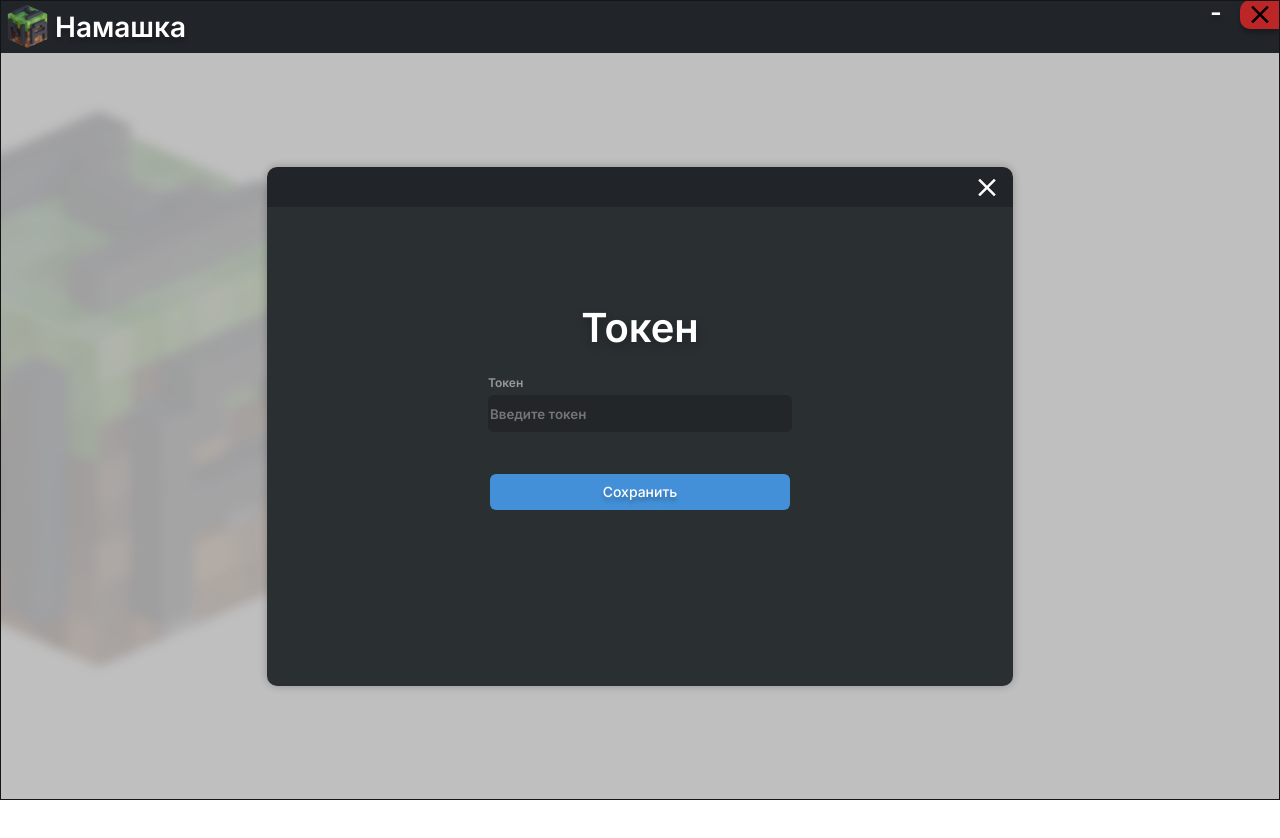
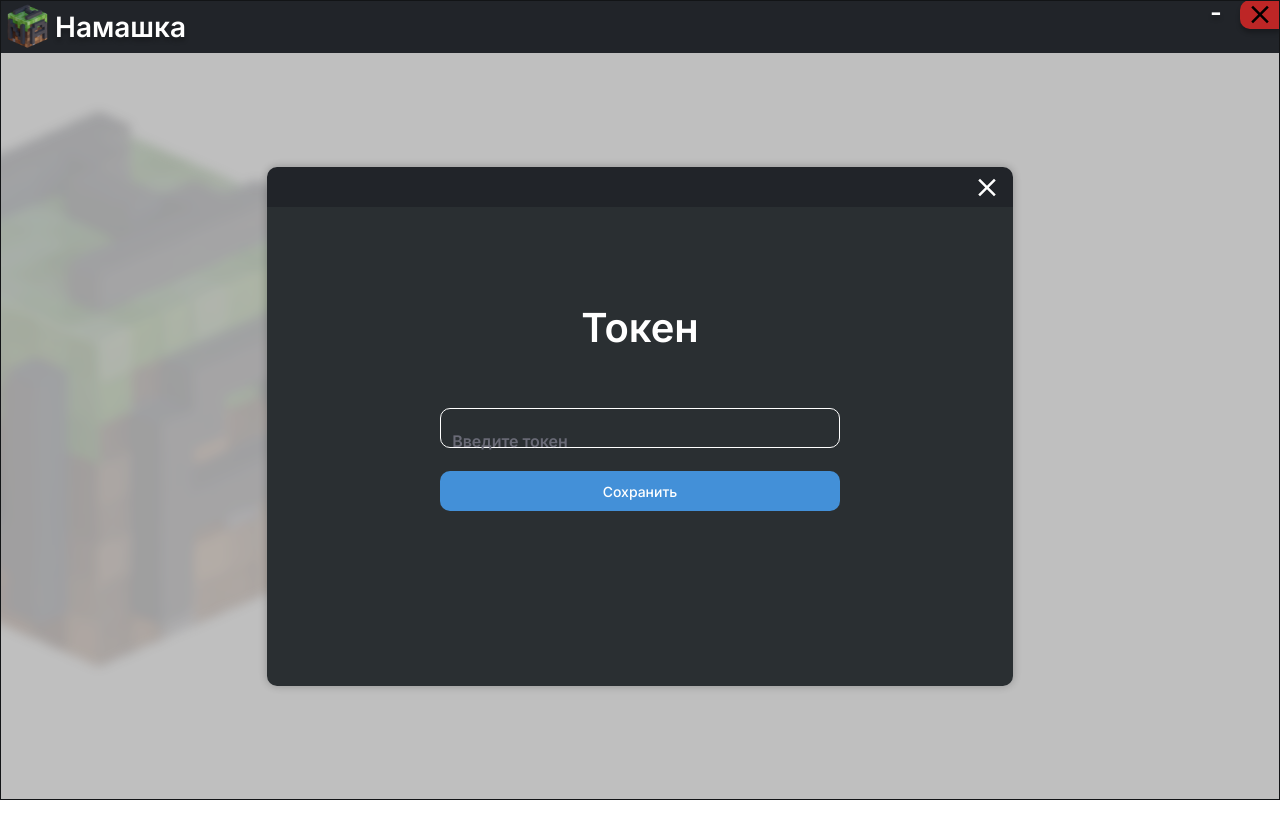
Before and after one commit to Levionid/NamashkaLauncherTauri, a Svelte app: page / in a window 1280 px wide. Both pictures are taken after a click on the button "Ввести токен". Shown: the top 838 px of the page. Built offline with nearby package versions, Linux system fonts and the light colour scheme.

Commit message:
Changed username input and token input

```diff
--- a/src/MainMenu.svelte
+++ b/src/MainMenu.svelte
@@ -151,6 +151,18 @@
         }
     }
 
+    async function checkInputBox(): Promise<boolean> {
+        const usernameInput = document.querySelector('.namashka-craft-username-input-box') as HTMLInputElement;
+
+        if (usernameInput && usernameInput.value.trim() !== '') {
+            usernameInput.parentElement?.querySelector('.namashka-craft-username-input-box-placeholder')?.classList.add('entered');
+        } else {
+            usernameInput.parentElement?.querySelector('.namashka-craft-username-input-box-placeholder')?.classList.remove('entered');
+        }
+
+        return false;
+    }
+
     onMount(() => {
         setInitialSelectedElement();
     });
@@ -192,9 +204,9 @@
             </span>
         </div>
         <div class="namashka-craft-user-box">
-            <div class="namashka-craft-username">
-                <span class="namashka-craft-username-text">Ник</span>
-                <input class="namashka-craft-username-input-box" type="text" maxlength="15" placeholder="Введите ник" value={username} disabled={!launcherOptionsExists}>
+            <div class="namashka-craft-username-input">
+                <input class="namashka-craft-username-input-box" type="text" maxlength="23" placeholder=" " value={username} disabled={!launcherOptionsExists}>
+                <label class="namashka-craft-username-input-box-placeholder">Введите ник</label>
             </div>
             <button class="namashka-craft-play-button" on:click={startMinecraftLoader} on:click={saveUsername} disabled={!launcherOptionsExists}>Играть</button>
             <div class="error-feedback"></div>
@@ -236,7 +248,6 @@
     .namashka-craft-authorization-button,
     .namashka-craft-name,
     .namashka-craft-description,
-    .namashka-craft-username-text,
     .namashka-craft-username-input-box,
     .error-feedback {
         font-family: "Inter", sans-serif;
@@ -279,7 +290,6 @@
         display: flex;
         flex-wrap: wrap;
         flex-direction: row;
-        align-items: center;
         align-items: center;
         align-content: flex-start;
         gap: 30px 55px;
@@ -339,7 +349,6 @@
         border-radius: 10px;
         color: #fff;
         font-size: 28px;
-        text-shadow: 0 4px 4px var(--shadow-color);
         user-select: none;
         cursor: pointer;
         transition: color 0.3s, box-shadow 0.3s, font-size 0.3s;
@@ -357,9 +366,6 @@
         width: 30.21vw;
         height: calc(100vh - var(--header-height));
         background-color: var(--tab-background-color);
-        display: flex;
-        flex-direction: column;
-        align-items: center;
         z-index: 0;
     }
 
@@ -377,8 +383,10 @@
 
     .namashka-craft {
         display: flex;
+        flex-wrap: wrap;
         flex-direction: column;
         align-items: center;
+        gap: 5px;
         text-align: center;
     }
 
@@ -388,67 +396,98 @@
         height: 26vh;
         box-shadow: 0 4px 4px var(--shadow-color);
         margin-top: 4.1vh;
-        margin-bottom: 0.6vh;
         user-select: none;
     }
 
     .namashka-craft-name {
         color: var(--text-color);
         font-size: 28px;
-        text-shadow: 0 4px 4px var(--shadow-color);
         transition: color 0.3s;
     }
 
     .namashka-craft-description {
         color: var(--secondary-text-color);
         font-size: 13px;
-        text-shadow: 0 4px 4px var(--shadow-color);
     }
 
     .namashka-craft-user-box {
         position: absolute;
         top: 60vh;
+        width: 100%;
+        display: flex;
+        flex-wrap: wrap;
+        flex-direction: column;
+        align-items: center;
+        justify-content: center;
+        gap: 5px;
+    }
+
+    .namashka-craft-username-input {
+        position: relative;
+        width: 100%;
         display: flex;
         flex-direction: column;
         align-items: center;
+        justify-items: center;
         justify-content: center;
     }
 
-    .namashka-craft-username {
-        position: relative;
-        display: flex;
-        flex-direction: column;
-        align-items: flex-start;
-    }
-
-    .namashka-craft-username-text {
-        color: var(--username-text-color);
-        font-size: 12px;
+    .namashka-craft-username-input-box:focus,
+    .namashka-craft-username-input-box:not(:placeholder-shown) {
+        border-color: #4390D8;
     }
 
     .namashka-craft-username-input-box {
-        width: 11.8vw;
-        height: 3.52vh;
-        background-color: var(--input-background-color);
-        border-radius: 3px;
+        position: relative;
+        width: 250px;
+        height: 40px;
+        top: 20px;
+        background-color: transparent;
+        outline: none;
+        border-radius: 10px;
+        border-color: white;
+        border-width: 1px;
+        border-style: solid;
         color: var(--input-text-color);
         text-align: center;
-        font-size: 14px;
-        border: none;
+        font-size: 16px;
+        transition: .3s;
+        box-sizing: border-box;
+    }
+
+    .namashka-craft-username-input-box-placeholder {
+        position: relative;
+        width: 110px;
+        top: -10px;
+        color: var(--secondary-text-color);
+        text-align: center;
+        transition: 0.3s;
+        user-select: none;
+        pointer-events: none;
+    }
+
+    .namashka-craft-username-input-box:focus + .namashka-craft-username-input-box-placeholder,
+    .namashka-craft-username-input-box:not(:placeholder-shown) + .namashka-craft-username-input-box-placeholder {
+        color: #4390D8;
+        background-color: var(--tab-background-color);
+        transform: translate(-65%, -98%) scale(80%);
     }
 
     .namashka-craft-play-button {
-        margin-top: 1.11vh;
-        width: 12.5vw;
-        height: 6.48vh;
-        background-color: var(--button-background-color);
+        position: relative;
+        width: 250px;
+        height: 40px;
+        background: linear-gradient(to right, #28e254, #34b450);
+        border: none;
         border-radius: 10px;
-        border: none;
         display: flex;
         justify-content: center;
         align-items: center;
-        transition: color 0.3s, box-shadow 0.3s, font-size 0.3s;
-        text-shadow: 0 4px 4px var(--shadow-color);
+        background-size: 150%;
+        background-position: 100%;
+        border-radius: 10px;
+        transition: background-position .3s, font-size .3s, box-shadow .3s;
+
         font-size: 28px;
         color: var(--text-color);
         user-select: none;
@@ -464,9 +503,7 @@
     }
 
     .namashka-craft-play-button:enabled:hover {
-        font-size: 29px;
-        background-color: var(--button-hover-color);
-        box-shadow: 0 0 10px var(--button-hover-color);
+        background-position: 0%;
         cursor: pointer;
     }
 
--- a/src/TokenInputMenu.svelte
+++ b/src/TokenInputMenu.svelte
@@ -68,8 +68,8 @@
             <div class="token-input-box">
                 <div class="namashka-craft-token-name">Токен</div>
                 <div class="namashka-craft-token-input-box">
-                    <div class="namashka-craft-token-text">Токен</div>
-                    <input class="namashka-craft-token-input" type="text" maxlength="70" placeholder="Введите токен">
+                    <input class="namashka-craft-token-input" type="text" maxlength="70" placeholder=" ">
+                    <label class="namashka-craft-token-input-placeholder">Введите токен</label>
                 </div>
                 <button class="namashka-craft-save-button" on:click={saveLauncherOptions}>Сохранить</button>
                 <div class="namashka-craft-token-error-feedback"></div>
@@ -131,47 +131,84 @@
     .namashka-craft-token-name {
         position: relative;
         color: #fff;
-        margin-bottom: 23px;
+        margin-bottom: 18px;
         font-size: 40px;
-        text-shadow: 0 4px 10px var(--shadow-color);
     }
 
     .namashka-craft-token-input-box {
         position: relative;
         display: flex;
+        flex-wrap: wrap;
+        align-items: start;
         flex-direction: column;
-        align-items: start;
+        justify-content: center;
     }
 
-    .namashka-craft-token-input-box div {
-        color: #9A9A9A;
-        font-size: 12px;
-        font-weight: 600;
-        margin-bottom: 5px;
+    .namashka-craft-token-input {
+        position: relative;
+        width: 100%;
+        display: flex;
+        flex-direction: column;
+        align-items: center;
+        justify-items: center;
+        justify-content: center;
     }
 
-    .namashka-craft-token-input-box input {
-        width: 23.44vw;
-        height: 4.44vh;
-        color: #fff;
-        background-color: #222628;
-        border: none;
-        border-radius: 6px;
+    .namashka-craft-token-input:focus,
+    .namashka-craft-token-input:not(:placeholder-shown) {
+        border-color: #4390D8;
+    }
+
+    .namashka-craft-token-input {
+        position: relative;
+        width: 400px;
+        height: 40px;
+        top: 38px;
+        background-color: transparent;
+        outline: none;
+        border-radius: 10px;
+        border-color: white;
+        border-width: 1px;
+        border-style: solid;
         margin-bottom: 5.19vh;
+        color: var(--input-text-color);
+        text-align: left;
+        padding: 10px;
+        font-size: 16px;
+        transition: .3s;
+        box-sizing: border-box;
+    }
+
+    .namashka-craft-token-input-placeholder {
+        position: relative;
+        width: 130px;
+        top: -20px;
+        left: 5px;
+        color: var(--secondary-text-color);
+        text-align: center;
+        transition: 0.3s;
+        user-select: none;
+        pointer-events: none;
+    }
+
+    .namashka-craft-token-input:focus + .namashka-craft-token-input-placeholder,
+    .namashka-craft-token-input:not(:placeholder-shown) + .namashka-craft-token-input-placeholder {
+        color: #4390D8;
+        background-color: #2A2F32;
+        transform: translate(-10%, -98%) scale(80%);
     }
 
     .namashka-craft-save-button {
-        width: 23.44vw;
-        height: 4.44vh;
+        width: 400px;
+        height: 40px;
         background-color: #4390D8;
-        border-radius: 6px;
+        border-radius: 10px;
         border: none;
         display: flex;
         justify-content: center;
         align-items: center;
         transition: color 0.3s, box-shadow 0.3s, font-size 0.3s, background-color 0.3s;
         cursor: pointer;
-        text-shadow: 0 4px 4px var(--shadow-color);
         font-size: 14px;
         color: var(--text-color);
         cursor: pointer;
--- a/src/app.css
+++ b/src/app.css
@@ -9,7 +9,7 @@
   --username-text-color: #9A9A9A;
   --green-color: #3ECD5E;
   --input-background-color: #fff;
-  --input-text-color: #000;
+  --input-text-color: #fff;
   --button-background-color: var(--green-color);
   --button-hover-color: #5DD578;
   --shadow-color: rgba(0, 0, 0, 0.25);
```
Also changed, not shown: src-tauri/launcherOptions.txt (added), 1 other file (tests, documents, lock files or other folders).
